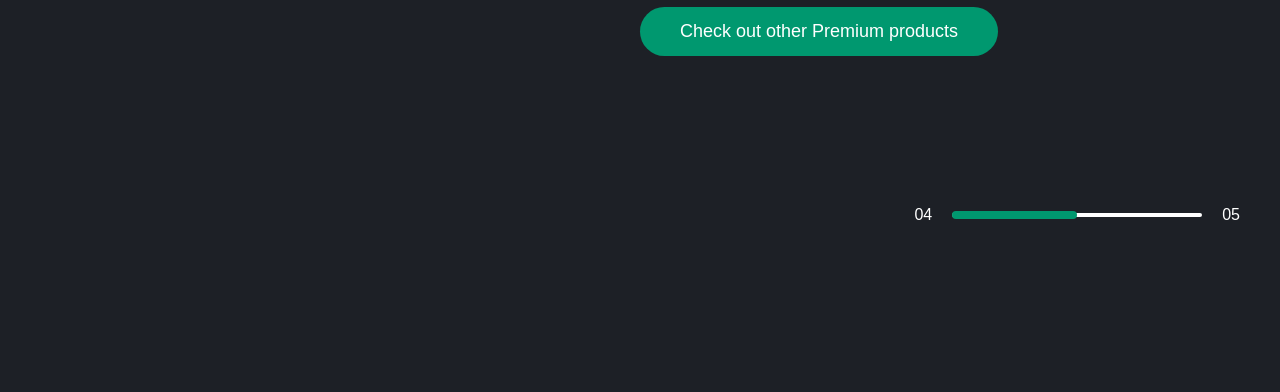
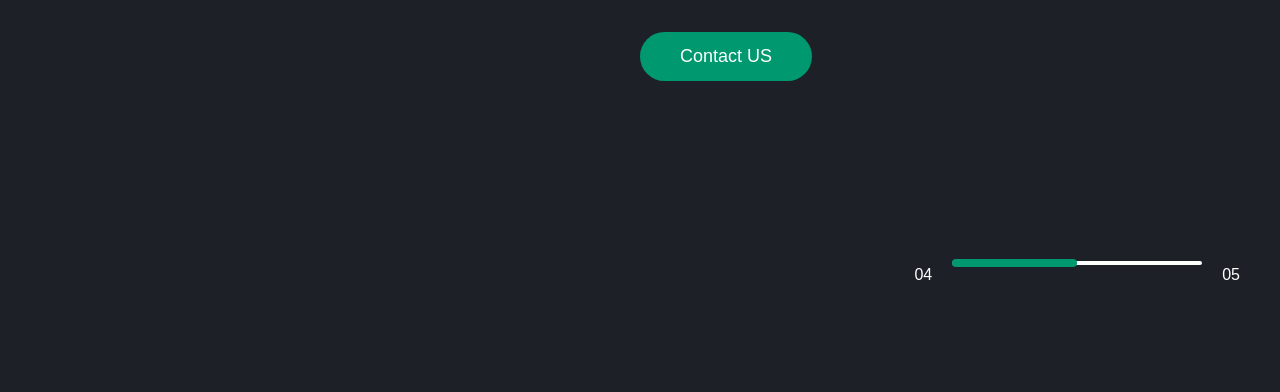
Before and after one commit to aaditya-006/100DaysOfCode, a plain HTML site: page Day 1/index.html in a window 1280 px wide. Shown: the part 408-800 px from the top of the page. Drawn offline with Linux system fonts and the light colour scheme.

Commit message:
Changed some button code for the website.s

```diff
--- a/Day 1/index.html
+++ b/Day 1/index.html
@@ -11,7 +11,7 @@
     <div class="hero">
         <nav>
             <img src="images/menu.png" alt="Menu Image" class="menu-img">
-            <img src="images/logo.png" alt="Logo of Developer" class="logo" id="light">
+            <img src="images/logo.png" alt="Logo of Developer" class="logo" >
 
             <ul>
                 <li><a href="">Latest</a></li>
@@ -25,13 +25,13 @@
 
         <div class="lamp-container">
             <img src="images/lamp.png" alt="lamp image" class = "lamp">
-            <img src="images/light.png" alt="lamp-light image" class = "light">
+            <img src="images/light.png" alt="lamp-light image" class = "light" id="light">
         </div>
 
         <div class="text-container">
             <h1>Latest <br> in Lighting</h1>
             <p>This is the most premium quality light with the best and perfect color scheme for a home use.</p>
-            <a href="">Check out other Premium products</a>
+            <a href="">Contact US</a>
             <div class="control">
                 <p>04</p>
                 <div class="line"><span></span></div>
--- a/Day 1/style.css
+++ b/Day 1/style.css
@@ -99,6 +99,9 @@ button span{
     font-size: 80px;
     font-weight: 400;
 }
+.text-container p{
+    margin-top: 25px;
+}
 
 .text-container a{
     text-decoration: none;
@@ -111,11 +114,12 @@ button span{
     border-radius: 30px ;
 }
 
+
 .control{
     display: flex;
     align-items: center;
     justify-content: flex-end;
-    margin-top: 150px;
+    margin-top: 160px;
 }
 
 .control .line{
```
